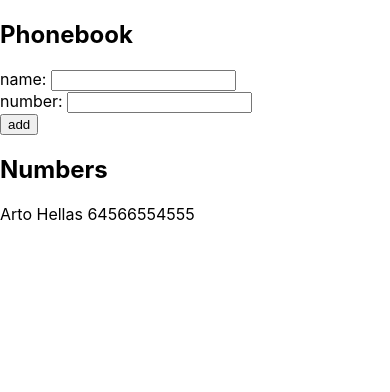
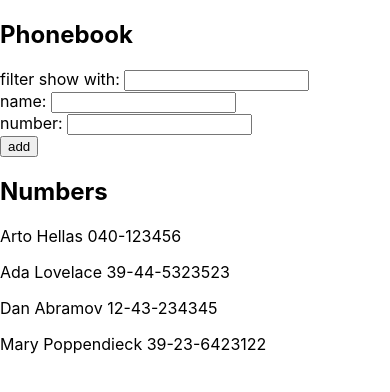
Before and after one commit to denis-rim/Full-Stack-Open-2021, a React (Create React App) app in the folder Part2/phonebook/: page / in a window 390 px wide. Shown: the top 392 px of the page. Built offline with nearby package versions, Linux system fonts and the light colour scheme.

Commit message:
2.9*: The Phonebook Step4, fix resetInput

```diff
--- a/Part2/phonebook/src/App.js
+++ b/Part2/phonebook/src/App.js
@@ -2,17 +2,21 @@
 
 const App = () => {
   const [persons, setPersons] = useState([
-    { name: "Arto Hellas", number: 64566554555 },
+    { name: "Arto Hellas", number: "040-123456" },
+    { name: "Ada Lovelace", number: "39-44-5323523" },
+    { name: "Dan Abramov", number: "12-43-234345" },
+    { name: "Mary Poppendieck", number: "39-23-6423122" },
   ]);
   const [newPerson, setNewPerson] = useState({
     name: "",
     number: "",
   });
+  const [filter, setFilter] = useState("");
 
   const { name, number } = newPerson;
 
   const resetInput = () => {
-    setNewPerson({});
+    setNewPerson({ name: "", number: "" });
   };
 
   const addPerson = (event) => {
@@ -41,11 +45,18 @@
     setNewPerson({ ...newPerson, [name]: value });
   };
 
-  console.log(newPerson);
 
   return (
     <div>
       <h2>Phonebook</h2>
+      <div>
+        filter show with:{" "}
+        <input
+          name="filter"
+          value={filter}
+          onChange={(e) => setFilter(e.target.value)}
+        />
+      </div>
       <form onSubmit={addPerson}>
         <div>
           name: <input name="name" value={name} onChange={handleChange} />
@@ -59,7 +70,11 @@
       </form>
       <h2>Numbers</h2>
       <div>
-        {persons.map((person) => {
+        {persons
+          .filter((person) =>
+            person.name.toLowerCase().includes(filter.toLowerCase())
+          )
+          .map((person) => {
             return (
               <p key={person.name}>
                 {person.name} {person.number}
```
Lines whose indentation alone changed are shown as unchanged.
